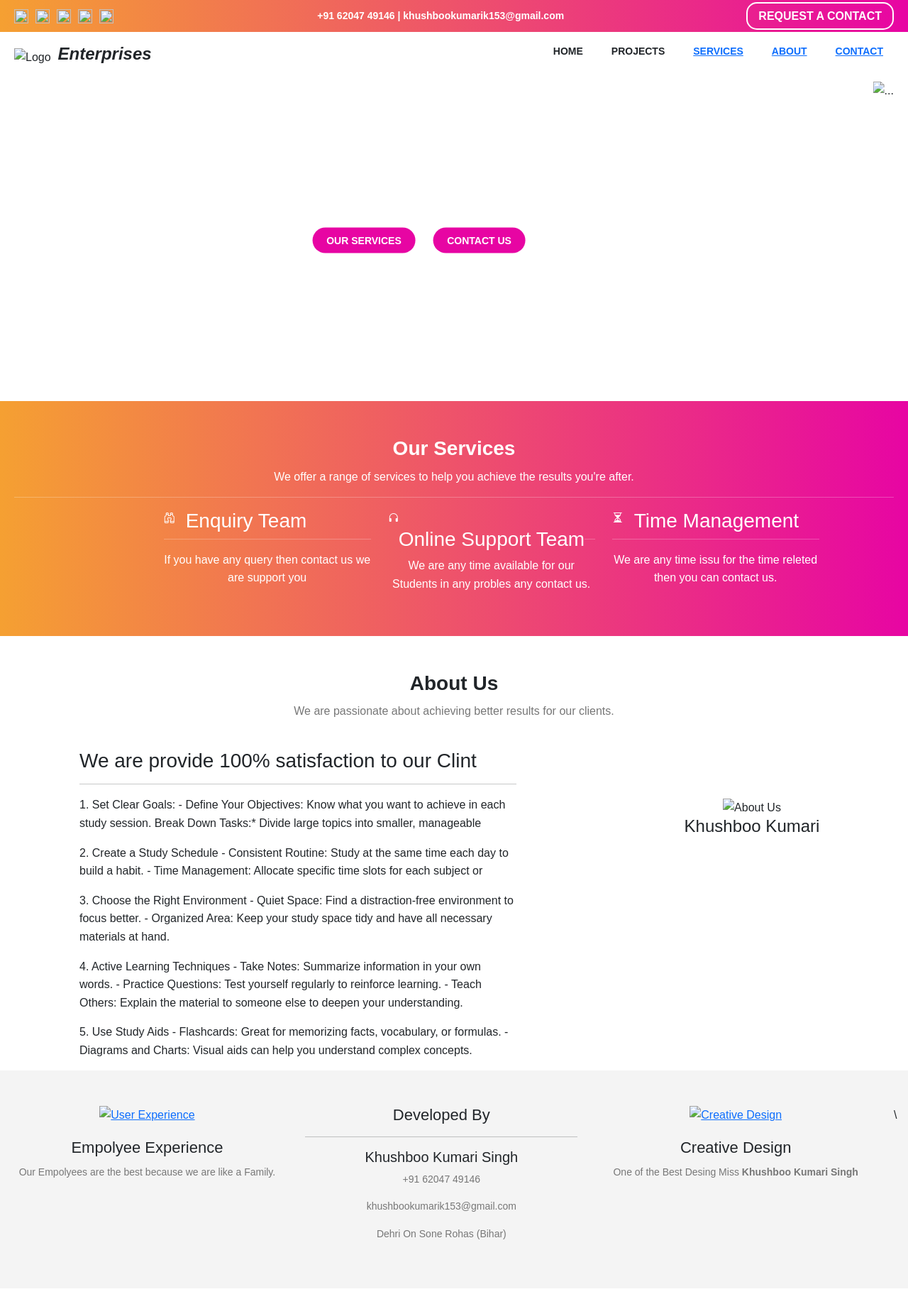
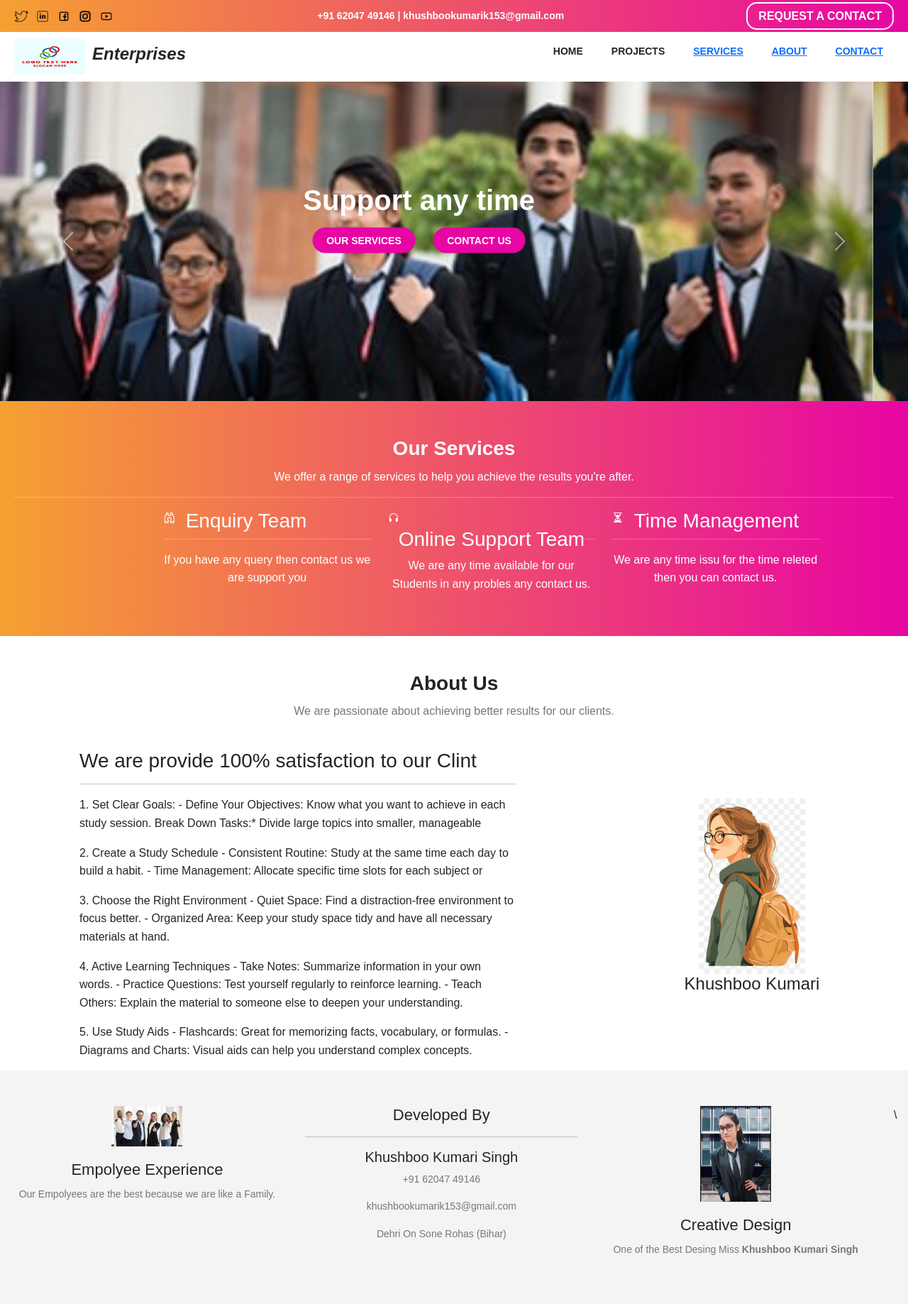
Before and after one commit to Khushbookumari123/Landing-page, a plain HTML site: page index.html in a window 1280 px wide. Shown: the top 1837 px of the page at 71% size. Before the commit the page ends 1815 px from the top, so only its background shows below. Drawn offline with nearby package versions, Linux system fonts and the light colour scheme.

Commit message:
Add files via upload

```diff
--- a/index.html
+++ b/index.html
@@ -232,11 +232,11 @@
     <div class="header">
         <div class="header_inner">
             <div class="icon">
-                <a href="#"><img src="images/twitter.png"></a>
-                <a href="#"><img src="images/linkedin.png"></a>
-                <a href="#"><img src="images/fb.png"></a>
-                <a href="#"><img src="images/insta.png"></a>
-                <a href="#"><img src="images/yt.png"></a>
+                <a href="#"><img src="twitter.png"></a>
+                <a href="#"><img src="linkedin.png"></a>
+                <a href="#"><img src="fb.png"></a>
+                <a href="#"><img src="insta.png"></a>
+                <a href="#"><img src="yt.png"></a>
             </div>
             <div class="contact">
                 +91 62047 49146 | khushbookumarik153@gmail.com
@@ -250,7 +250,7 @@
     <div class="brand_header">
         <div class="brand_logo">
             <div class="logo">
-                <img src="images/download.png" alt="Logo">
+                <img src="download.png" alt="Logo">
             </div>
             <h1 class="brand_name">Enterprises</h1>
         </div>
@@ -269,7 +269,7 @@
 
  <div class="carousel-inner">
             <div class="carousel-item active">
-                <img src="images/pic1.jpg" class="d-block w-100" alt="...">
+                <img src="pic1.jpg" class="d-block w-100" alt="...">
                 <div class="carousel-caption">
                     <h1>Learn Digitali Courses</h1>
                     <div class="buttons">
@@ -279,7 +279,7 @@
                 </div>
             </div>
             <div class="carousel-item">
-                <img src="images/pic2.jpg" class="d-block w-100" alt="...">
+                <img src="pic2.jpg" class="d-block w-100" alt="...">
                 <div class="carousel-caption">
                     <h1>Support any time </h1>
                     <div class="buttons">
@@ -289,7 +289,7 @@
                 </div>
             </div>
             <div class="carousel-item">
-                <img src="images/pic3.jpg" class="d-block w-100" alt="...">
+                <img src="pic3.jpg" class="d-block w-100" alt="...">
                 <div class="carousel-caption">
                     <h1>We are Give you Opportunity</h1>
                     <div class="buttons">
@@ -377,7 +377,7 @@
             <div class="col-md-6">
     <div class="about">
 
-        <img src="images/clg.png" alt="About Us">
+        <img src="clg.png" alt="About Us">
         <h4>Khushboo Kumari </h4>
     </div>
 </div>
@@ -387,7 +387,7 @@
 
     <div class="services" id="developer">
         <div class="service-box">
-            <a href="images/emp.jpg"><img src="images/emp.jpg" alt="User Experience"></a>
+            <a href="emp.jpg"><img src="emp.jpg" alt="User Experience"></a>
             <h3>Empolyee Experience</h3>
             <p>Our Empolyees are the best because we are like a Family.</p>
         </div>
@@ -400,7 +400,7 @@
             <p>Dehri On Sone Rohas (Bihar) </p>
         </div>
         <div class="service-box">
-           <a href="images/khub.png"> <img src="images/khub.png" alt="Creative Design"></a>
+           <a href="khub.png"> <img src="khub.png" alt="Creative Design"></a>
             <h3>Creative Design</h3>
             <p>One of the Best Desing Miss <b>Khushboo Kumari Singh</b> </p>
         </div>
```
